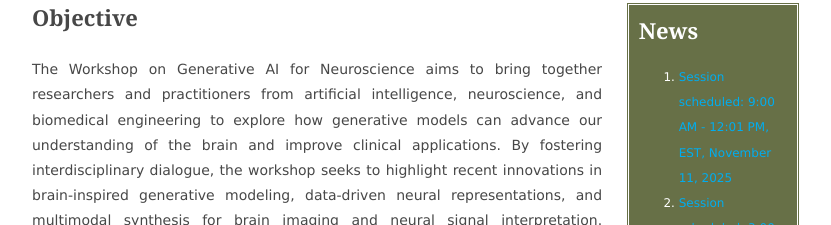
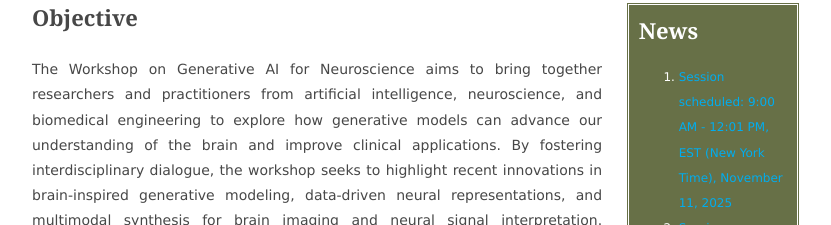
Before and after one commit to GenAI-Neuro/GenAI-Neuro.github.io, a plain HTML site: page index.html in a window 1280 px wide. Shown: the part 575-800 px from the top of the page, without its empty margins (224-1055 px from the left). Drawn offline with Linux system fonts and the light colour scheme.

Commit message:
Update index.html

```diff
--- a/index.html
+++ b/index.html
@@ -129,7 +129,7 @@ Licence URI: https://www.os-templates.com/template-terms
               <article style="font-size: 12px">
                 <h6><strong>News</strong></h6>
                 <ol>
-                  <li><a href="#">Session scheduled: 9:00 AM - 12:01 PM, EST, November 11, 2025</a></li>
+                  <li><a href="#">Session scheduled: 9:00 AM - 12:01 PM, EST (New York Time), November 11, 2025</a></li>
                   <li><a href="#">Session scheduled: 3:00 PM - 6:01 PM, Bari, Italy Time, November 11, 2025</a></li>
                 </ol>
               </article>
```
